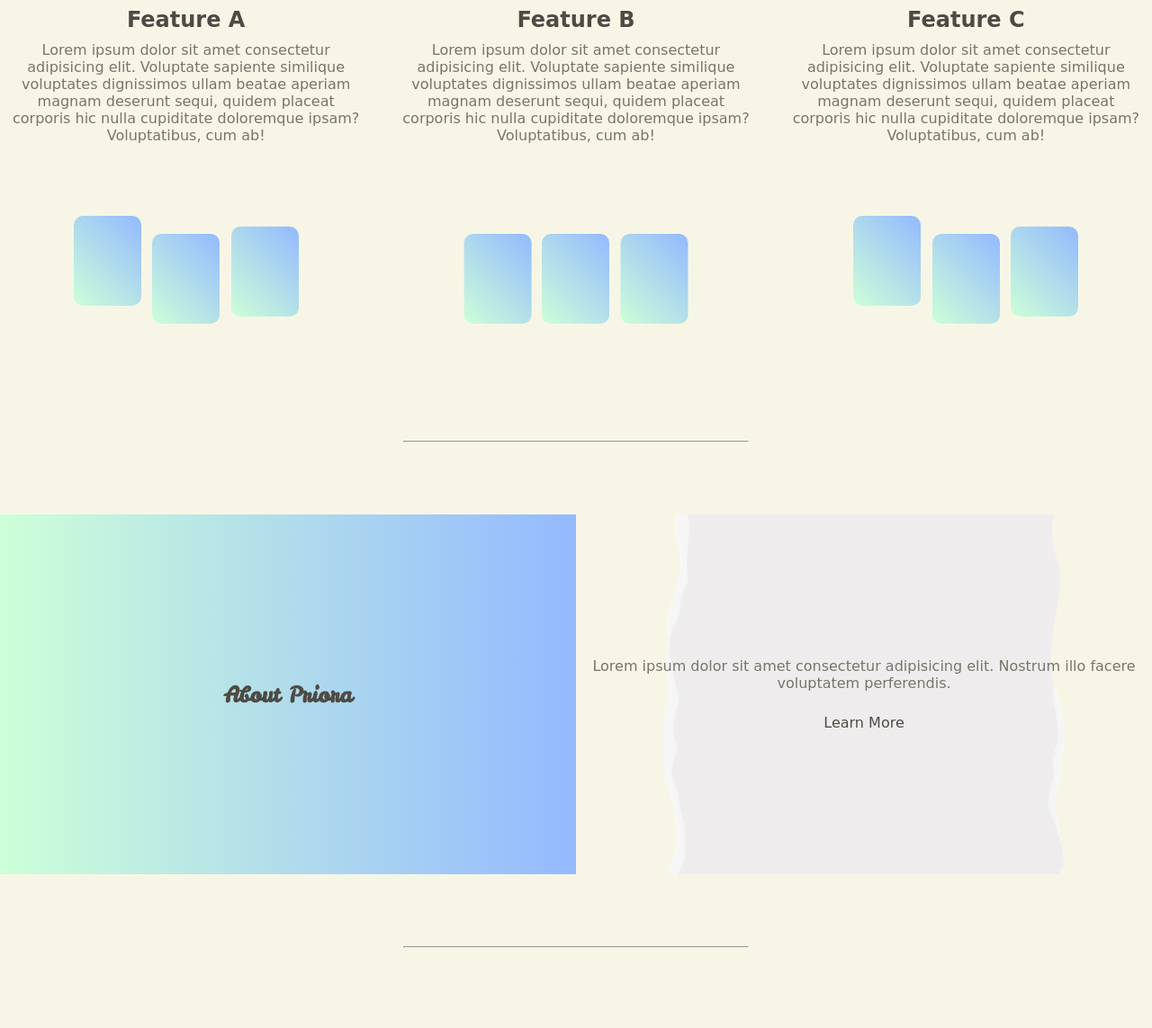
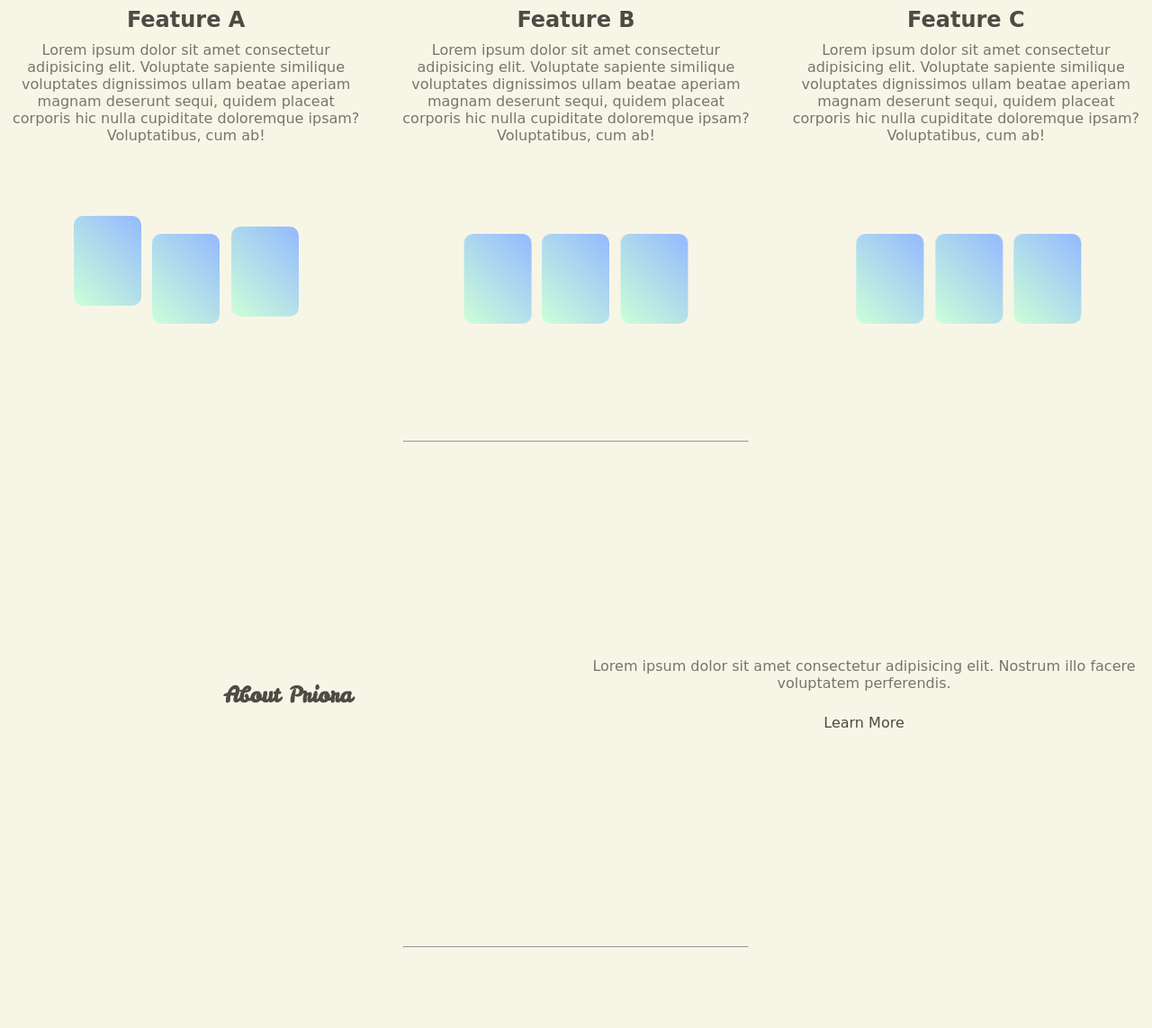
Before and after one commit to Sheikh-H/Priora-Task-Manager, a Flask app: page / in a window 1280 px wide. Shown: the part 1008-2151 px from the top of the page at 90% size. Run offline with Flask 3, Linux system fonts and the light colour scheme.

Commit message:
homepage looks 90% done

```diff
--- a/static/css/styles.css
+++ b/static/css/styles.css
@@ -295,7 +295,32 @@ hr{
     animation-delay: 2s;
 }
 
+@keyframes wiggle {
+    0%{
+        transform: translateX(5px)
+    }
+    50%{
+        transform: translateX(0)
+    }
+    100%{
+        transform: translateX(5px);
+    }
 
+}
+
+.box-g {
+    animation: wiggle 0.5s ease-in-out infinite;
+    animation-delay: 2s;
+}
+.box-h {
+    animation: wiggle 0.5s ease-in-out infinite;
+    animation-delay: 2s;
+}
+
+.box-i {
+    animation: wiggle 0.5s ease-in-out infinite;
+    animation-delay: 2s;
+}
 
 .hidden-right {
     transform: translateX(150px);
@@ -305,14 +330,20 @@ hr{
     transform: translateX(-150px);
 }
 
+.hidden-up{
+    transform: translateY(150px);
+}
+
 .hidden-left,
-.hidden-right {
+.hidden-right,
+.hidden-up {
     opacity: 0;
     transition: opacity 1s ease, transform 1s ease;
 }
 
 .hidden-left.show,
-.hidden-right.show {
+.hidden-right.show,
+.hidden-up.show {
     opacity: 1;
     transform: translateX(0)
 }
@@ -332,15 +363,8 @@ hr{
     gap: 25px;
 }
 
-.about-priora div:nth-child(1){
-    background: linear-gradient(90deg, #CDFFD8 0%, #94B9FF 100%);
-}
-
-.about-priora div:nth-child(2){
-    background-image: url('/static/media/paper-bg.png');
-    background-position: center;
-    background-size: cover;
-    background-repeat: no-repeat;
+.about-section{
+    height: 85vh;
 }
 
 .footer-section{
--- a/static/js/script.js
+++ b/static/js/script.js
@@ -12,7 +12,7 @@ const observer = new IntersectionObserver(
   },
 );
 
-const elements = document.querySelectorAll(".hidden-right, .hidden-left");
+const elements = document.querySelectorAll(".hidden-right, .hidden-left, .hidden-up");
 
 elements.forEach((element) => observer.observe(element));
 
--- a/templates/main/home.html
+++ b/templates/main/home.html
@@ -54,19 +54,19 @@
         </p>
       </div>
       <div class="feature-animation hidden-left">
-        <div class="box-a"></div>
-        <div class="box-b"></div>
-        <div class="box-c"></div>
+        <div class="box-g"></div>
+        <div class="box-h"></div>
+        <div class="box-i"></div>
       </div>
     </div>
   </div>
 </section>
 <div class="space"></div>
-<div class="horizontal-line">
+<div class="horizontal-line hidden-up">
   <hr />
 </div>
 <div class="space"></div>
-<section class="about-priora">
+<section class="about-priora hidden-up">
   <div><h1>About Priora</h1></div>
   <div>
     <p>
```
